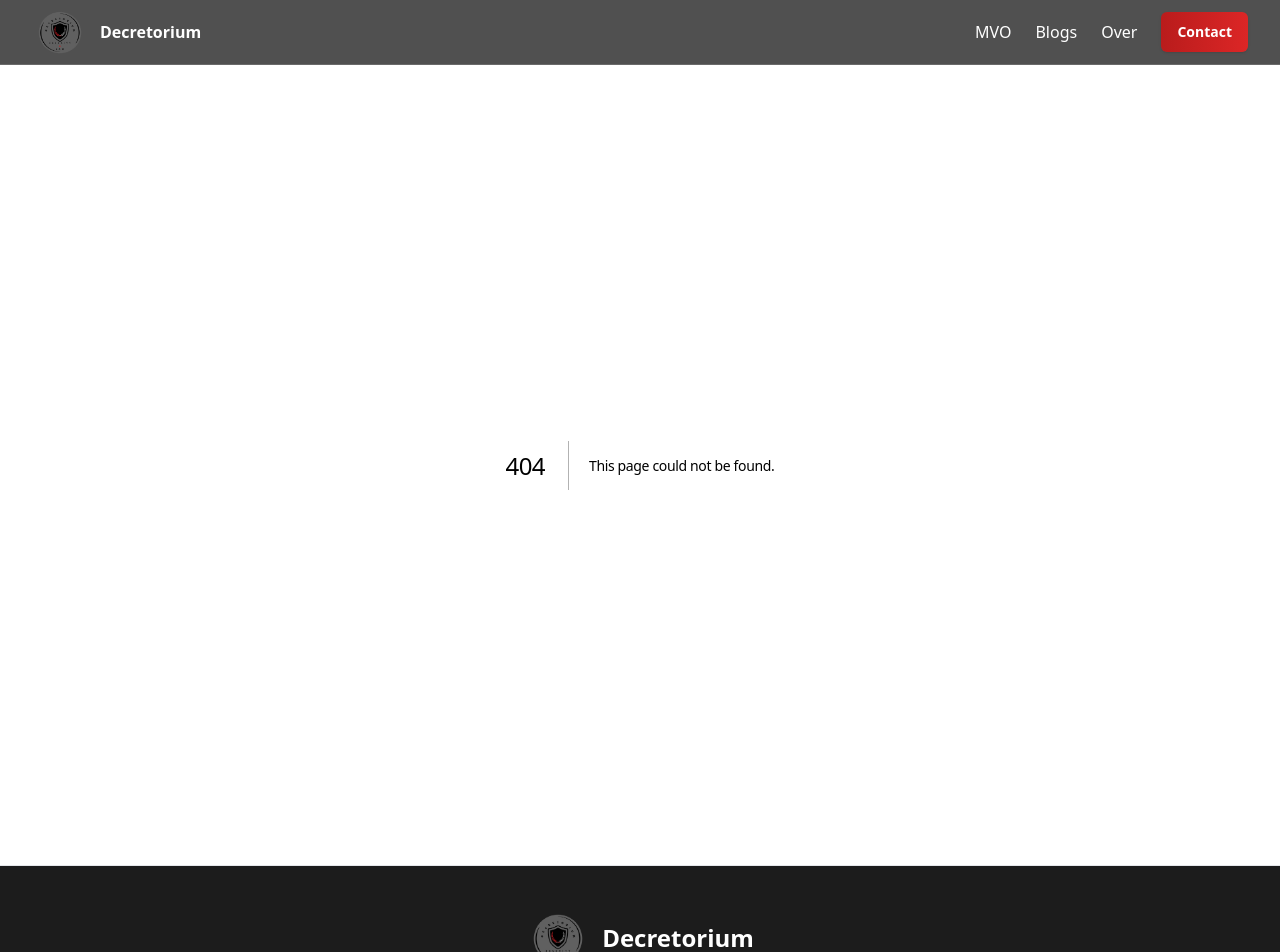
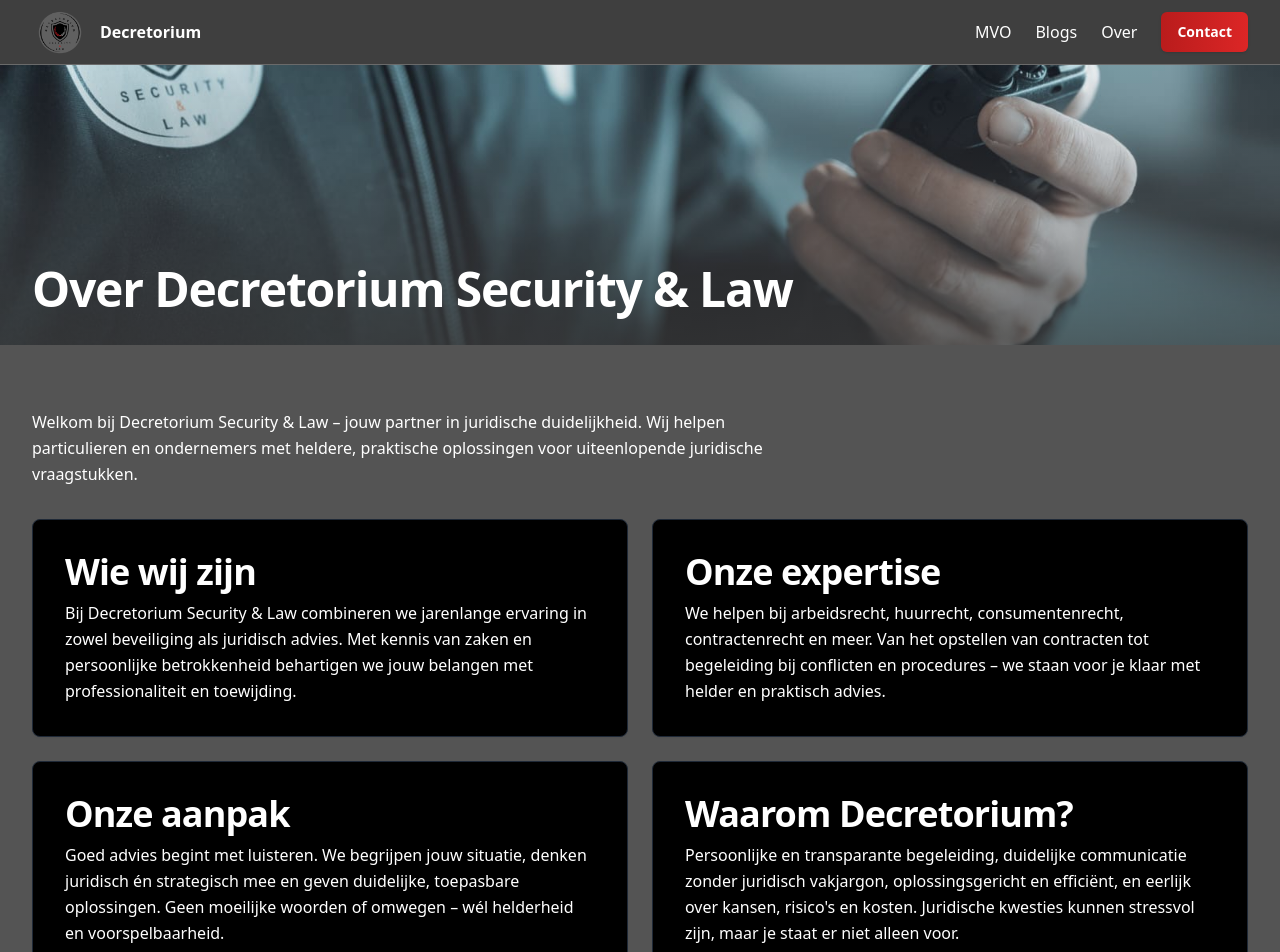
Before and after one commit to luukdvr/Decretorium, a Next.js app: page /juridisch/over in a window 1280 px wide. Before the commit this address had no page. Shown: the top 952 px of the page. Built offline with nearby package versions, Linux system fonts and the light colour scheme.

Commit message:
over aangepast en blogs

```diff
--- /dev/null
+++ b/app/beveiliging/over/page.tsx
@@ -0,0 +1,72 @@
+import { Picture } from '@/components/Picture'
+import Link from 'next/link'
+
+export default function BeveiligingOverPage() {
+  return (
+    <>
+      <section aria-label="Hero over beveiliging" className="relative h-[30vh] min-h-[280px] w-full">
+        <Picture imageFilename="foto_beveiliging_op_aanvraag.png" altOverride="Over Decretorium Beveiliging" className="absolute inset-0" sizes="100vw" />
+        <div className="absolute inset-0 bg-gradient-to-t from-primary-800/70 via-primary-700/30 to-transparent" aria-hidden />
+        <div className="container relative z-10 flex h-full items-end pb-8">
+          <h1 className="text-white">Over Decretorium Beveiliging</h1>
+        </div>
+      </section>
+
+      <section className="section">
+        <div className="container">
+          <h4 className="max-w-3xl text-white leading-relaxed mb-8">
+            Bij Decretorium Beveiliging draait alles om veiligheid, professionaliteit en vertrouwen. Wij beschermen mensen, bedrijven en
+            eigendommen met maatwerkoplossingen, proactieve beveiliging en een mensgerichte benadering.
+          </h4>
+
+          {/* Beeldband Over */}
+          <div className="relative mb-8 aspect-[16/7] overflow-hidden rounded-lg">
+            <Picture imageFilename="ik.jpeg" altOverride="Michael, oprichter van Decretorium" className="absolute inset-0" sizes="100vw" />
+            <div className="absolute inset-0 bg-black/10" aria-hidden />
+          </div>
+
+          <div className="grid grid-cols-1 gap-6 md:grid-cols-2">
+            <article className="card p-6 md:p-8">
+              <h2 className="mb-2 text-white">Wie wij zijn</h2>
+              <p className="text-white leading-relaxed">
+                Decretorium Beveiliging is een jong en ambitieus bedrijf, opgericht door Michael. Zijn loopbaan startte als portier in het Rotterdamse
+                nachtleven, waarna hij brede ervaring opdeed binnen diverse takken van de beveiliging. Met een achtergrond in Social Work
+                benadert hij beveiliging vriendelijk, daadkrachtig en respectvol.
+              </p>
+            </article>
+
+            <article className="card p-6 md:p-8">
+              <h2 className="mb-2 text-white">Onze diensten</h2>
+              <p className="text-white leading-relaxed">
+                We bieden onder meer objectbeveiliging, winkel- en terreinbeveiliging, mobiele surveillance, en de inzet van brandwachten en
+                chauffeursdiensten. Wij geloven in voorkomen in plaats van reageren: onze beveiligers signaleren risico's vroegtijdig, handelen
+                adequaat en combineren alertheid met gastvrijheid.
+              </p>
+            </article>
+
+            <article className="card p-6 md:p-8">
+              <h2 className="mb-2 text-white">Onze aanpak</h2>
+              <p className="text-white leading-relaxed">
+                Onze medewerkers zijn opgeleid, gecertificeerd en hebben een hands-on mentaliteit: betrouwbaar, discreet en professioneel. Elke
+                situatie is uniek. Samen ontwikkelen we oplossingen op maat die passen bij uw organisatie, omgeving en veiligheidsdoelen.
+              </p>
+            </article>
+
+            <article className="card p-6 md:p-8">
+              <h2 className="mb-2 text-white">Waarom Decretorium?</h2>
+              <p className="text-white leading-relaxed">
+                Bij Decretorium staat kwaliteit voorop. We werken met gecertificeerde medewerkers, investeren in training en opleiding, en zorgen
+                voor duidelijke communicatie en rapportage. Uw veiligheid is onze prioriteit, en dat merkt u in alles wat we doen.
+              </p>
+            </article>
+
+            <article className="card p-6 md:p-8 md:col-span-2">
+              <p className="font-semibold text-white mb-4">Decretorium Beveiliging – veiligheid met aandacht, vertrouwen en daadkracht.</p>
+              <Link href="/contact" className="btn">Neem contact op</Link>
+            </article>
+          </div>
+        </div>
+      </section>
+    </>
+  )
+}
--- a/app/blogs/page.tsx
+++ b/app/blogs/page.tsx
@@ -3,11 +3,11 @@ import { getBlogs } from '@/lib/content'
 import { BlogCard } from '@/components/BlogCard'
 
 export default function BlogsPage() {
-  const blogs = getBlogs()
+  const blogs = getBlogs('beveiliging')
   return (
     <section className="section">
       <div className="container">
-        <h1 className="mb-6 text-white">Blogs</h1>
+        <h1 className="mb-6 text-white">Blogs - Beveiliging</h1>
         <div className="grid grid-cols-1 gap-6 sm:grid-cols-2 lg:grid-cols-3">
           {blogs.map((b) => (<BlogCard key={b.slug} blog={b} />))}
         </div>
--- /dev/null
+++ b/app/juridisch/over/page.tsx
@@ -0,0 +1,64 @@
+import { Picture } from '@/components/Picture'
+import Link from 'next/link'
+
+export default function JuridischOverPage() {
+  return (
+    <>
+      <section aria-label="Hero over juridisch" className="relative h-[30vh] min-h-[280px] w-full">
+        <Picture imageFilename="foto_juridisch.jpeg" altOverride="Over Decretorium Juridisch" className="absolute inset-0" sizes="100vw" />
+        <div className="absolute inset-0 bg-gradient-to-t from-primary-800/70 via-primary-700/30 to-transparent" aria-hidden />
+        <div className="container relative z-10 flex h-full items-end pb-8">
+          <h1 className="text-white">Over Decretorium Security &amp; Law</h1>
+        </div>
+      </section>
+
+      <section className="section">
+        <div className="container">
+          <h4 className="max-w-3xl text-white leading-relaxed mb-8">
+            Welkom bij Decretorium Security &amp; Law – jouw partner in juridische duidelijkheid. Wij helpen particulieren en ondernemers met
+            heldere, praktische oplossingen voor uiteenlopende juridische vraagstukken.
+          </h4>
+
+          <div className="grid grid-cols-1 gap-6 md:grid-cols-2">
+            <article className="card p-6 md:p-8">
+              <h2 className="mb-2 text-white">Wie wij zijn</h2>
+              <p className="text-white leading-relaxed">
+                Bij Decretorium Security &amp; Law combineren we jarenlange ervaring in zowel beveiliging als juridisch advies.
+                Met kennis van zaken en persoonlijke betrokkenheid behartigen we jouw belangen met professionaliteit en toewijding.
+              </p>
+            </article>
+
+            <article className="card p-6 md:p-8">
+              <h2 className="mb-2 text-white">Onze expertise</h2>
+              <p className="text-white leading-relaxed">
+                We helpen bij arbeidsrecht, huurrecht, consumentenrecht, contractenrecht en meer. Van het opstellen van contracten tot
+                begeleiding bij conflicten en procedures – we staan voor je klaar met helder en praktisch advies.
+              </p>
+            </article>
+
+            <article className="card p-6 md:p-8">
+              <h2 className="mb-2 text-white">Onze aanpak</h2>
+              <p className="text-white leading-relaxed">
+                Goed advies begint met luisteren. We begrijpen jouw situatie, denken juridisch én strategisch mee en geven duidelijke,
+                toepasbare oplossingen. Geen moeilijke woorden of omwegen – wél helderheid en voorspelbaarheid.
+              </p>
+            </article>
+
+            <article className="card p-6 md:p-8">
+              <h2 className="mb-2 text-white">Waarom Decretorium?</h2>
+              <p className="text-white leading-relaxed">
+                Persoonlijke en transparante begeleiding, duidelijke communicatie zonder juridisch vakjargon, oplossingsgericht en efficiënt,
+                en eerlijk over kansen, risico's en kosten. Juridische kwesties kunnen stressvol zijn, maar je staat er niet alleen voor.
+              </p>
+            </article>
+
+            <article className="card p-6 md:p-8 md:col-span-2">
+              <p className="font-semibold text-white mb-4">Decretorium Security &amp; Law – juridische duidelijkheid met persoonlijke aandacht.</p>
+              <Link href="/contact" className="btn">Neem contact op</Link>
+            </article>
+          </div>
+        </div>
+      </section>
+    </>
+  )
+}
--- a/components/Header.tsx
+++ b/components/Header.tsx
@@ -43,7 +43,9 @@ export function Header() {
               <li className="hidden md:block">
                 <Link className="hover:text-gray-300 transition-colors" href={isJuridisch ? "/juridisch/blogs" : "/blogs"}>Blogs</Link>
               </li>
-              <li className="hidden lg:block"><Link className="hover:text-gray-300 transition-colors" href="/over">Over</Link></li>
+              <li className="hidden lg:block">
+                <Link className="hover:text-gray-300 transition-colors" href={isJuridisch ? "/juridisch/over" : isBeveiliging ? "/beveiliging/over" : "/over"}>Over</Link>
+              </li>
               <li><Link className="btn text-xs px-3 py-2 md:text-sm md:px-4 md:py-2.5" href="/contact">Contact</Link></li>
             </ul>
           )}
--- a/content/blogs_juridisch/Het_belang_van_juridisch_advies.md
+++ b/content/blogs_juridisch/Het_belang_van_juridisch_advies.md
@@ -1,3 +1,11 @@
+---
+slug: het-belang-van-juridisch-advies
+title: "Het Belang van Juridisch Advies"
+date: 2025-11-20
+excerpt: "Tijdig juridisch advies kan veel problemen, kosten en stress voorkomen. Lees waarom juridisch advies geen luxe is, maar een belangrijke investering in zekerheid."
+category: juridisch
+---
+
 # **Het belang van juridisch advies**
 Veel mensen schakelen pas juridisch advies in wanneer er al een conflict is ontstaan. Toch kan tijdig advies veel problemen, kosten en stress voorkomen. Juridisch advies helpt u om bewuste keuzes te maken, uw positie te begrijpen en valkuilen te vermijden. In deze blog leest u waarom juridisch advies geen luxe is, maar een belangrijke investering in zekerheid.
 ## **1. Voorkomen is beter dan procederen**
--- a/content/blogs_juridisch/Juridisch_advies_bij_consumentenaankopen_Weet_uw_rechten.md
+++ b/content/blogs_juridisch/Juridisch_advies_bij_consumentenaankopen_Weet_uw_rechten.md
@@ -1,3 +1,11 @@
+---
+slug: juridisch-advies-bij-consumentenaankopen
+title: "Juridisch Advies bij Consumentenaankopen: Weet Uw Rechten"
+date: 2025-11-18
+excerpt: "Weet welke rechten u heeft bij online en offline aankopen. Lees alles over garantie, retourrecht en wanneer juridisch advies handig is."
+category: juridisch
+---
+
 # **Juridisch advies bij consumentenaankopen: weet uw rechten**
 Iedereen doet dagelijks aankopen, zowel online als in de winkel. Meestal gaat dat probleemloos, maar soms valt een product tegen, wordt er te laat geleverd of ontstaat er discussie over garantie. Veel consumenten weten niet precies welke rechten zij hebben. In deze blog leest u waar u op moet letten en wanneer juridisch advies verstandig kan zijn.
 ## **1. Wettelijke garantie en non-conformiteit**
--- a/content/blogs_juridisch/Juridisch_advies_bij_huren_of_verhuren.md
+++ b/content/blogs_juridisch/Juridisch_advies_bij_huren_of_verhuren.md
@@ -1,3 +1,11 @@
+---
+slug: juridisch-advies-bij-huren-of-verhuren
+title: "Juridisch Advies bij Problemen Omtrent Huren of Verhuren"
+date: 2025-11-15
+excerpt: "Huurconflicten kunnen complex zijn. Lees meer over rechten en plichten van huurder en verhuurder en wanneer juridisch advies nodig is."
+category: juridisch
+---
+
 # **Juridisch advies bij problemen omtrent huren of verhuren**
 Of u nu huurder of verhuurder bent, een huurrelatie kan soms tot spanningen leiden. Denk aan achterstallige betalingen, gebreken aan de woning, overlast of discussie over opzegging van het contract. Huurrecht is complexe materie, waarin de positie van huurder en verhuurder zorgvuldig is vastgelegd. In deze blog leest u wanneer juridisch advies verstandig is en waar u op moet letten.
 ## **1. Rechten en plichten van huurder en verhuurder**
--- a/content/blogs_juridisch/Juridisch_advies_bij_ziekmelding_en_arbeidsconflict.md
+++ b/content/blogs_juridisch/Juridisch_advies_bij_ziekmelding_en_arbeidsconflict.md
@@ -1,3 +1,11 @@
+---
+slug: juridisch-advies-bij-ziekmelding-en-arbeidsconflict
+title: "Juridisch Advies bij Ziekmelding en Arbeidsconflict"
+date: 2025-11-12
+excerpt: "Ziekte en arbeidsconflicten vragen om een zorgvuldige aanpak. Lees meer over rechten en plichten van werkgever en werknemer."
+category: juridisch
+---
+
 # **Juridisch advies bij ziekmelding en arbeidsconflict**
 Ziekte en werk zijn gevoelige onderwerpen. Wanneer een ziekmelding samenvalt met spanningen op de werkvloer, kan de situatie snel complex worden. Werkgever en werknemer hebben allebei rechten en plichten bij ziekte, re-integratie en arbeidsconflicten. In deze blog leest u waarom juridisch advies daarbij vaak noodzakelijk is.
 ## **1. Ziekte en re-integratie**
--- a/content/blogs_juridisch/Ontslag_op_staande_voet_Juridisch_advies_bij_ontslag.md
+++ b/content/blogs_juridisch/Ontslag_op_staande_voet_Juridisch_advies_bij_ontslag.md
@@ -1,3 +1,11 @@
+---
+slug: ontslag-op-staande-voet-juridisch-advies
+title: "Ontslag op Staande Voet: Juridisch Advies bij Ontslag"
+date: 2025-11-10
+excerpt: "Ontslag op staande voet heeft grote gevolgen. Lees alles over uw rechten en plichten en waarom juridisch advies essentieel is."
+category: juridisch
+---
+
 # **Ontslag op staande voet: juridisch advies bij ontslag**
 Ontslag op staande voet is een ingrijpende maatregel met grote gevolgen. U raakt direct uw baan én inkomen kwijt en komt mogelijk in de problemen bij het aanvragen van een uitkering. Daarom zijn er strenge regels verbonden aan ontslag op staande voet. In deze blog leest u wat uw rechten zijn en waarom juridisch advies in deze situaties essentieel is.
 ## **1. Wat is ontslag op staande voet?**
```
